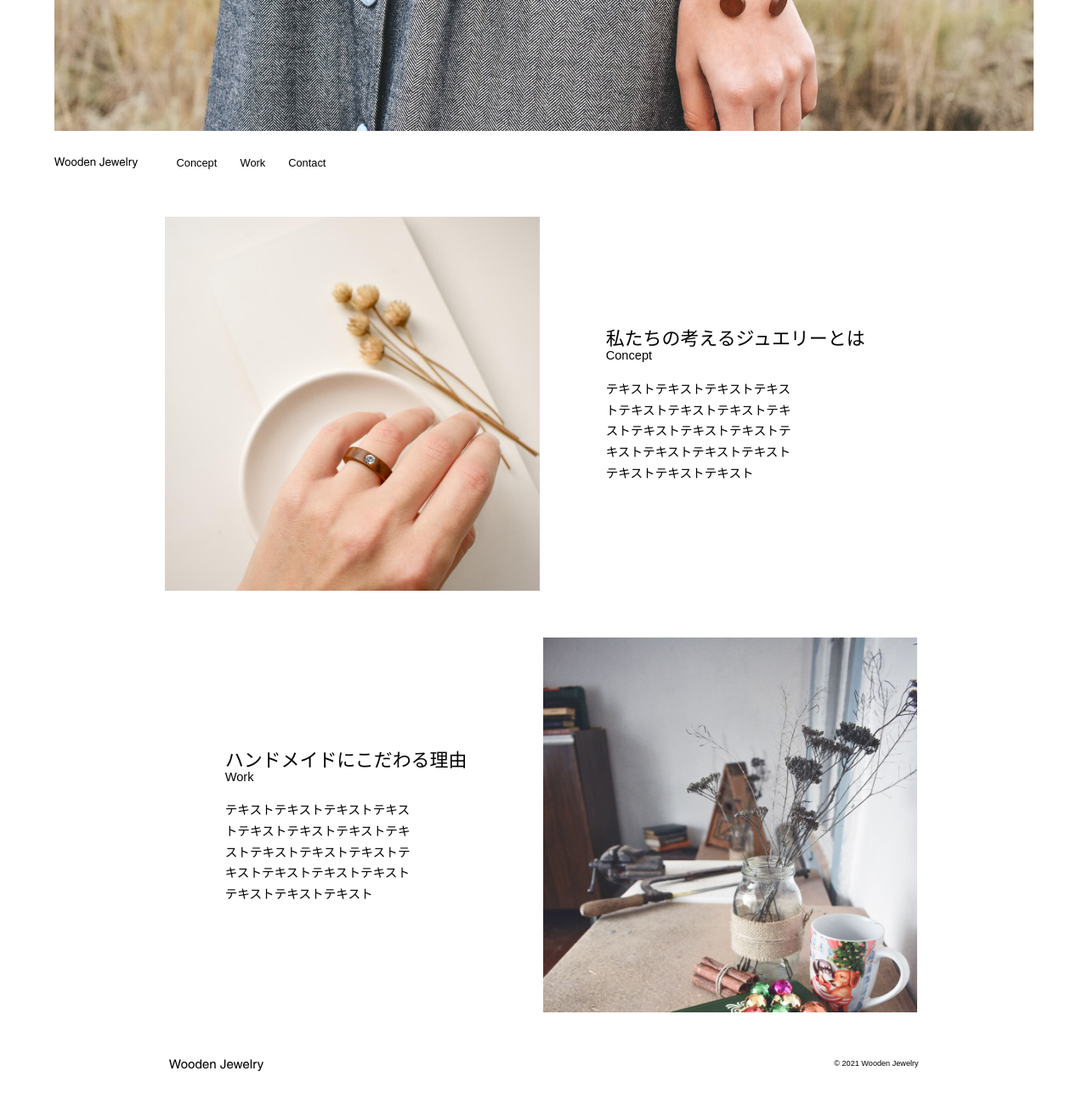
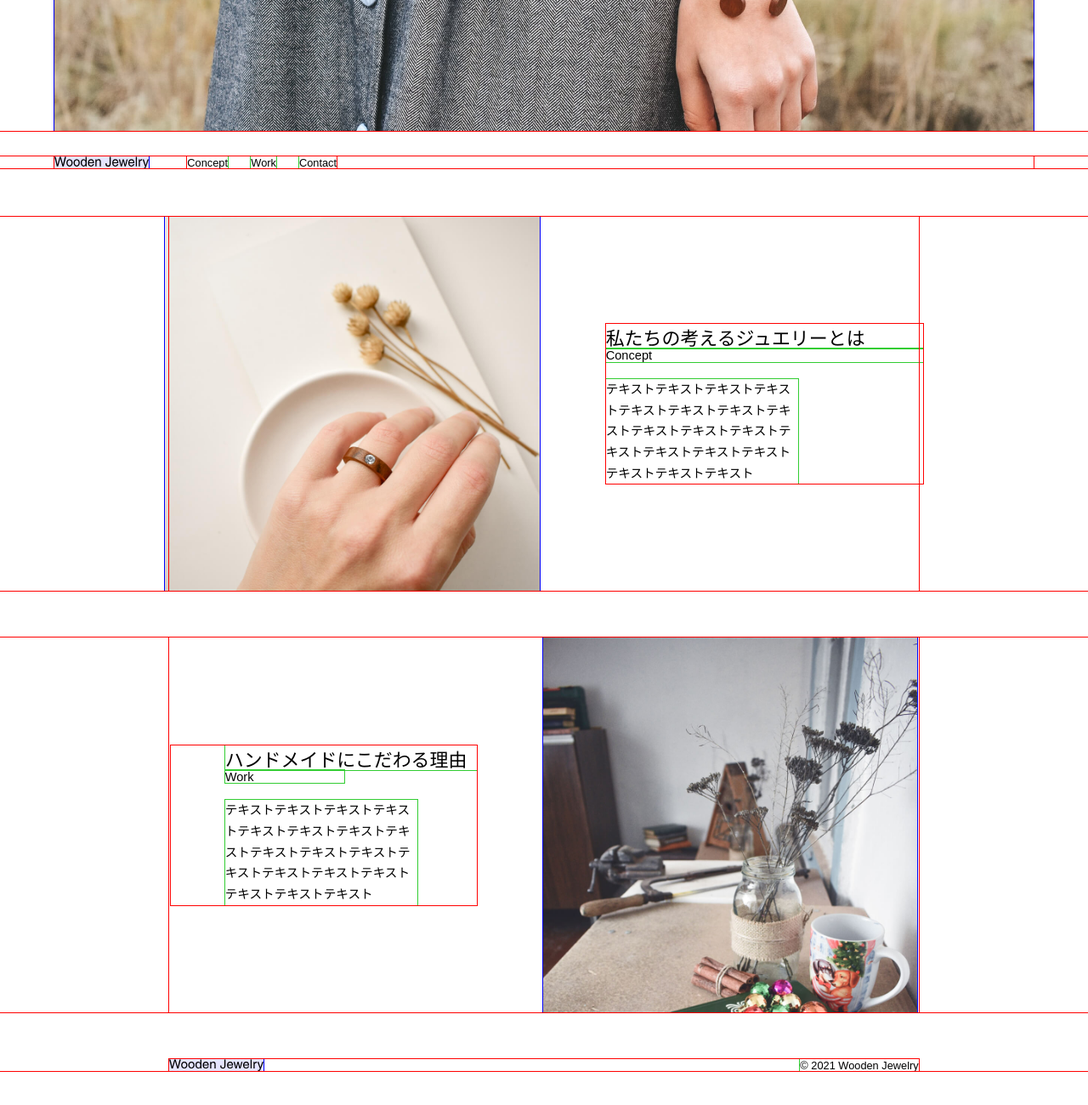
Before and after one commit to yoshida55/step06_-, a plain HTML site: page index.html in a window 1280 px wide. Shown: the part 440-1740 px from the top of the page at 85% size. After the commit the page ends 1719 px from the top, so only its background shows below. Drawn offline with Linux system fonts and the light colour scheme.

Commit message:
とりあえず重複などを削除。結構重複があった。考えないといけないな。あとは、メニュー修正、マージンなどの修正も含める。 まだ画面の中の構造がおかしいので修正する。

```diff
--- a/css/step_06.css
+++ b/css/step_06.css
@@ -34,13 +34,8 @@
   display: flex;
   justify-content: flex-start;
   align-items: center;
-  width: 30rem;
   gap: 5rem;
-  margin: 3.2rem 7rem 6.2rem 7rem;
-}
-
-.navi_item {
-  width: 100%;
+  margin: 3.2rem 7rem 6.2rem;
 }
 
 .logo_item {
@@ -52,7 +47,6 @@
   display: flex;
   justify-content: space-between;
   align-items: center;
-  width: 19.2rem;
   gap: 3rem;
 }
 
@@ -107,14 +101,14 @@
   object-fit: cover;
 }
 
-.jewelry_top_Message_item {
+.jewelry_top_message_item {
   width: 40.8rem;
   text-align: left;
   height: 3.2rem;
   font-size: 2.4rem;
 }
 
-.jewelry_Message_item_Concept {
+.jewelry_message_item_concept {
   width: 40.8rem;
   text-align: left;
 
@@ -123,7 +117,7 @@
   margin-bottom: 2.2rem;
 }
 
-.jewelry_Message_discription {
+.jewelry_message_description {
   width: 24.8rem;
   text-align: left;
   font-size: 1.6rem;
@@ -137,10 +131,9 @@
   display: flex;
   justify-content: center;
   align-items: center;
-  margin-bottom: 12rem;
   width: 96.4rem;
   gap: 8.5rem;
-  margin: 0 auto 6rem auto;
+  margin: 0 auto 6rem;
 }
 
 .handmade_img {
@@ -157,22 +150,20 @@
   padding-left: 7rem;
 }
 
-.handmade_top_Message_item {
-  width: 15.4rem;
+.handmade_top_message_item {
   width: 32.4rem;
   height: 3.2rem;
   font-size: 2.4rem;
 }
 
-.handmade_Message_item_Concept {
-  width: 32.4rem;
+.handmade_message_item_concept {
   width: 15.4rem;
   height: 1.7rem;
   font-size: 1.6rem;
   margin-bottom: 2.2rem;
 }
 
-.handmade_Message_discription {
+.handmade_message_description {
   width: 24.8rem;
   font-size: 1.6rem;
   line-height: 2.7rem;
@@ -186,7 +177,7 @@
   display: flex;
   width: 96.4rem;
   justify-content: space-between;
-  margin: 0 auto;
+  margin: 0 auto 2rem;
 }
 
 .footer_image {
@@ -195,7 +186,38 @@
 }
 
 .footer_message {
-  height: 16.5rem;
+  font-size: 1.4rem;
+  height: 1.6rem;
+}
+
+/* --- レイアウト確認用（完成したら消す） --- */
+div,
+section,
+article,
+header,
+footer,
+nav,
+main {
+  outline: 1px solid red !important;
+}
+
+img,
+svg {
+  outline: 1px solid blue !important;
+  background-color: rgba(0, 0, 255, 0.1);
+}
+
+p,
+h1,
+h2,
+h3,
+h4,
+h5,
+h6,
+span,
+a,
+li {
+  outline: 1px solid limegreen !important;
 }
 
 
@@ -285,19 +307,19 @@
     /* 画像との距離 */
   }
 
-  .jewelry_top_Message_item {
+  .jewelry_top_message_item {
     width: 100%;
     height: 2.7rem;
     font-size: 2rem;
     margin-bottom: 0.1rem;
   }
 
-  .jewelry_Message_item_Concept {
+  .jewelry_message_item_concept {
     width: 100%;
     height: 1.7rem;
   }
 
-  .jewelry_Message_discription {
+  .jewelry_message_description {
     width: 24.8rem;
     font-size: 1.6rem;
   }
@@ -326,21 +348,20 @@
     /* 画像との距離 */
   }
 
-  .handmade_top_Message_item {
+  .handmade_top_message_item {
     width: 100%;
     height: 2.7rem;
     font-size: 2rem;
   }
 
-  .handmade_Message_item_Concept {
+  .handmade_message_item_concept {
     width: 100%;
     height: 1.7rem;
   }
 
-  .handmade_Message_discription {
-    width: 100%;
+  .handmade_message_description {
+    width: 24.8rem;
     font-size: 1.6rem;
-    width: 24.8rem;
   }
 
   .handmade_img {
--- a/index.html
+++ b/index.html
@@ -24,7 +24,7 @@
     <header class="navi_area">
       <div class="navi_row">
         <img class="logo_item" src="img/logo.svg" alt="木製ジュエリータイトルロゴ" />
-        <nav class="navi_item">
+        <nav>
           <ul class="navi_items_list">
             <li><a class="concept_nav font_style" href="#">Concept</a></li>
             <li><a class="work_nav font_style" href="#">Work</a></li>
@@ -40,11 +40,11 @@
       <div class="jewelry_row">
         <img class="jewelry_img" src="img/concept.jpg" alt="女性の手と指輪" />
         <div class="jewelry_card">
-          <h2 class="jewelry_top_Message_item">
+          <h2 class="jewelry_top_message_item">
             私たちの考えるジュエリーとは
           </h2>
-          <p class="jewelry_Message_item_Concept">Concept</p>
-          <p class="jewelry_Message_discription">
+          <p class="jewelry_message_item_concept">Concept</p>
+          <p class="jewelry_message_description">
             テキストテキストテキストテキストテキストテキストテキストテキストテキストテキストテキストテキストテキストテキストテキストテキストテキストテキスト
           </p>
         </div>
@@ -56,11 +56,11 @@
     <section>
       <div class="handmade_row">
         <div class="handmade_card">
-          <h2 class="handmade_top_Message_item">
+          <h2 class="handmade_top_message_item">
             ハンドメイドにこだわる理由
           </h2>
-          <p class="handmade_Message_item_Concept">Work</p>
-          <p class="handmade_Message_discription">
+          <p class="handmade_message_item_concept">Work</p>
+          <p class="handmade_message_description">
             テキストテキストテキストテキストテキストテキストテキストテキストテキストテキストテキストテキストテキストテキストテキストテキストテキストテキスト
           </p>
         </div>
```
